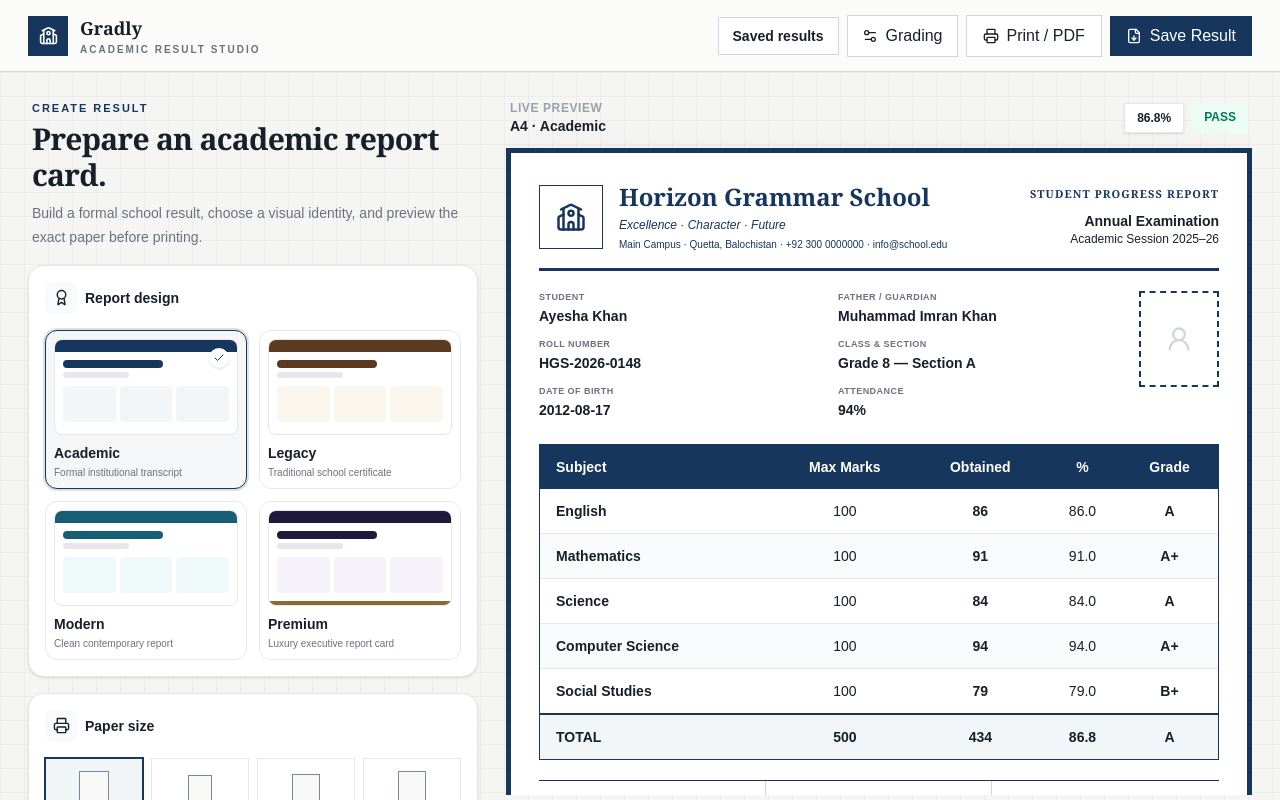
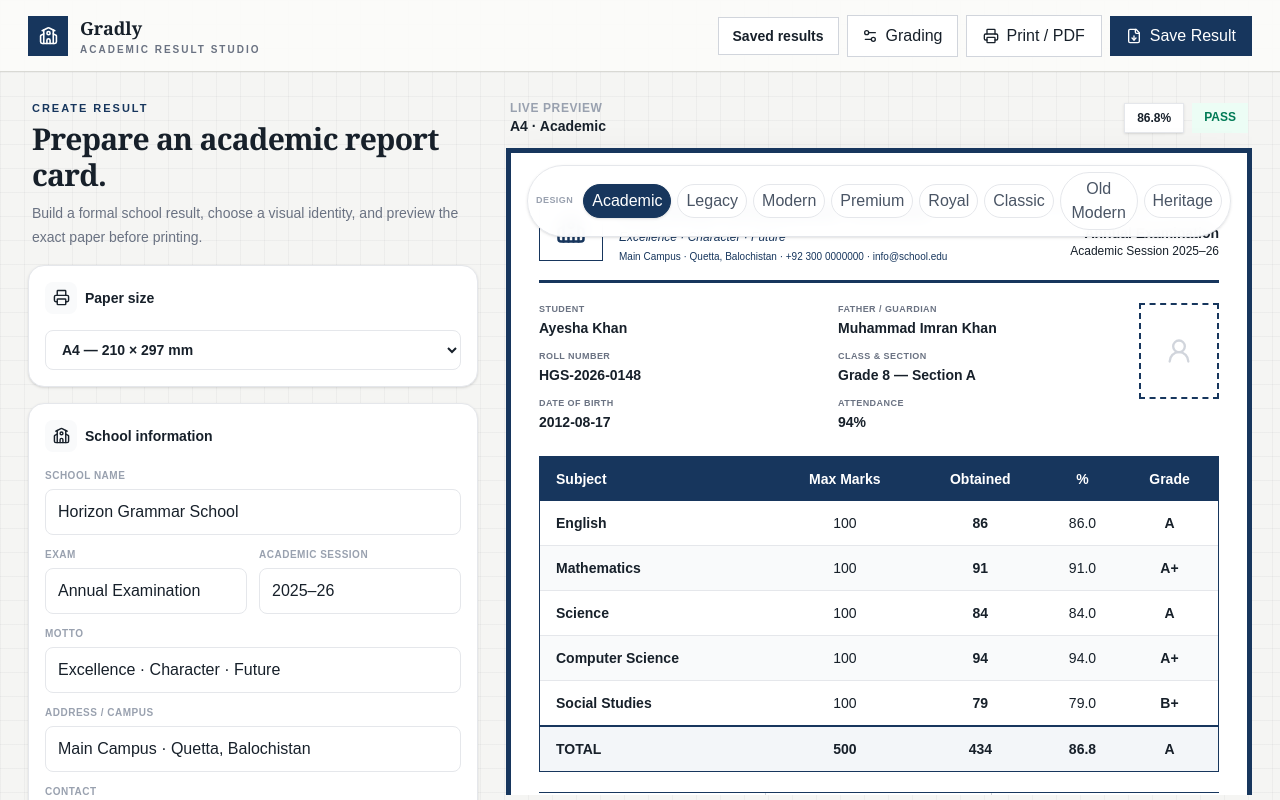
Before and after one commit to merajNizBaloch/gradly, a Next.js app: page / in a window 1280 px wide. Shown: the top 800 px of the page. Built offline with nearby package versions, Linux system fonts and the light colour scheme.

Commit message:
refactor: move design picker into result card

```diff
--- a/src/app/page.tsx
+++ b/src/app/page.tsx
@@ -6,17 +6,21 @@ import { Award, BarChart3, Check, FileDown, ImagePlus, Plus, Printer, School, Se
 import Link from "next/link";
 
 type Subject={id:number;name:string;total:number;obtained:number};
-type Template="academic"|"legacy"|"modern"|"premium";
+type Template="academic"|"legacy"|"modern"|"premium"|"royal"|"classic"|"old-modern"|"heritage";
 type PaperSize="a4"|"a5"|"letter"|"legal"|"custom";
 type Band={grade:string;min:number;label:string};
 const initial:Subject[]=[{id:1,name:"English",total:100,obtained:86},{id:2,name:"Mathematics",total:100,obtained:91},{id:3,name:"Science",total:100,obtained:84},{id:4,name:"Computer Science",total:100,obtained:94},{id:5,name:"Social Studies",total:100,obtained:79}];
 const defaultBands:Band[]=[{grade:"A+",min:90,label:"Outstanding"},{grade:"A",min:80,label:"Excellent"},{grade:"B+",min:70,label:"Very Good"},{grade:"B",min:60,label:"Good"},{grade:"C",min:50,label:"Satisfactory"},{grade:"D",min:40,label:"Needs Improvement"},{grade:"F",min:0,label:"Fail"}];
 const paperPresets={a4:{label:"A4",width:"210mm",height:"297mm",ratio:297/210},a5:{label:"A5",width:"148mm",height:"210mm",ratio:210/148},letter:{label:"Letter",width:"8.5in",height:"11in",ratio:11/8.5},legal:{label:"Legal",width:"8.5in",height:"14in",ratio:14/8.5}} as const;
 const designs:{id:Template;name:string;description:string;ink:string;wash:string;accent:string}[]=[
- {id:"academic",name:"Academic",description:"Formal institutional transcript",ink:"#17365D",wash:"#F3F6F9",accent:"#17365D"},
- {id:"legacy",name:"Legacy",description:"Traditional school certificate",ink:"#5B3A20",wash:"#FBF6EE",accent:"#A9793D"},
- {id:"modern",name:"Modern",description:"Clean contemporary report",ink:"#155E75",wash:"#F0F9FA",accent:"#0E7490"},
- {id:"premium",name:"Premium",description:"Luxury executive report card",ink:"#201A3A",wash:"#F5F2FA",accent:"#8A6A2F"}
+ {id:"academic",name:"Academic",description:"Formal institutional",ink:"#17365D",wash:"#F3F6F9",accent:"#17365D"},
+ {id:"legacy",name:"Legacy",description:"Traditional certificate",ink:"#5B3A20",wash:"#FBF6EE",accent:"#A9793D"},
+ {id:"modern",name:"Modern",description:"Clean contemporary",ink:"#155E75",wash:"#F0F9FA",accent:"#0E7490"},
+ {id:"premium",name:"Premium",description:"Luxury executive",ink:"#201A3A",wash:"#F5F2FA",accent:"#8A6A2F"},
+ {id:"royal",name:"Royal",description:"Previous template",ink:"#17365D",wash:"#F3F6F9",accent:"#17365D"},
+ {id:"classic",name:"Classic",description:"Previous template",ink:"#252525",wash:"#F7F7F5",accent:"#4A4A4A"},
+ {id:"old-modern",name:"Old Modern",description:"Previous template",ink:"#244B5A",wash:"#F1F6F7",accent:"#244B5A"},
+ {id:"heritage",name:"Heritage",description:"Previous template",ink:"#70451F",wash:"#FBF6EE",accent:"#70451F"}
 ];
 function getGrade(p:number,bands:Band[]){return [...bands].sort((a,b)=>b.min-a.min).find(b=>p>=b.min)?.grade??"F"}
 function autoRemark(p:number,status:string){if(status==="FAIL")return "Keep working consistently and focus on the subjects that need improvement.";if(p>=90)return "Outstanding performance. Keep aiming higher and continue your excellent work.";if(p>=80)return "Excellent performance. Continue developing consistency and curiosity.";if(p>=70)return "Very good progress. With continued effort, even stronger results are achievable.";if(p>=60)return "Good progress. Regular revision and practice will help improve further.";return "Satisfactory progress. More focused practice and consistent study are recommended."}
@@ -35,13 +39,15 @@ export default function Home(){
  const verificationUrl=savedId?`${typeof window!=="undefined"?window.location.origin:""}/verify/${savedId}`:"";
  const paper=paperSize==="custom"?{label:"Custom",width:`${Math.max(80,Number(customWidth)||210)}mm`,height:`${Math.max(100,Number(customHeight)||297)}mm`,ratio:Math.max(100,Number(customHeight)||297)/Math.max(80,Number(customWidth)||210)}:paperPresets[paperSize];
  const design=designs.find(d=>d.id===template)!;
+ const legacyStyle=template==="legacy"||template==="heritage";
+ const modernStyle=template==="modern"||template==="old-modern";
+ const premiumStyle=template==="premium";
  return <main className="min-h-screen bg-[#f5f5f3] text-[#17202a] workspace-grid">
   <style jsx global>{`@page{size:${paper.width} ${paper.height};margin:0}.gradly-paper{width:${paper.width};min-height:${paper.height};aspect-ratio:${paper.ratio};box-sizing:border-box}@media print{html,body{width:${paper.width};min-height:${paper.height};margin:0!important;padding:0!important;background:#fff!important}.gradly-paper{width:${paper.width}!important;height:${paper.height}!important;min-height:${paper.height}!important;aspect-ratio:auto!important;box-shadow:none!important}.print-shell{display:block!important;padding:0!important;margin:0!important}.no-print{display:none!important}}`}</style>
   <header className="no-print sticky top-0 z-30 border-b border-[#d9d9d4] bg-[#fbfbf9]/95"><div className="mx-auto flex max-w-[1600px] items-center justify-between px-5 py-3.5 lg:px-7"><div className="flex items-center gap-3"><div className="grid h-10 w-10 place-items-center border border-[#17365D] bg-[#17365D] text-white"><School size={19}/></div><div><div className="font-serif text-lg font-bold">Gradly</div><div className="text-[10px] font-bold uppercase tracking-[.2em] text-gray-500">Academic Result Studio</div></div></div><div className="flex items-center gap-2"><Link href="/results" className="hidden border border-gray-300 bg-white px-3.5 py-2 text-sm font-semibold sm:block">Saved results</Link><button onClick={()=>setShowSettings(v=>!v)} className="hidden items-center gap-2 border border-gray-300 bg-white px-3.5 py-2 text-sm font-semibold sm:flex"><Settings2 size={16}/>Grading</button><button onClick={()=>window.print()} className="hidden items-center gap-2 border border-gray-300 bg-white px-4 py-2 text-sm font-semibold md:flex"><Printer size={16}/>Print / PDF</button><button onClick={saveResult} disabled={saving} className="flex items-center gap-2 bg-[#17365D] px-4 py-2 text-sm font-semibold text-white disabled:opacity-60"><FileDown size={16}/>{saving?"Saving…":"Save Result"}</button></div></div></header>
   <div className="mx-auto grid max-w-[1600px] gap-7 px-5 py-7 lg:grid-cols-[450px_minmax(0,1fr)] lg:px-7">
    <section className="no-print space-y-4"><div className="px-1"><p className="mb-1 text-[11px] font-bold uppercase tracking-[.18em] text-[#17365D]">Create result</p><h1 className="font-serif text-3xl font-bold tracking-tight">Prepare an academic report card.</h1><p className="mt-2 text-sm leading-6 text-gray-500">Build a formal school result, choose a visual identity, and preview the exact paper before printing.</p></div>
-   <Panel title="Report design" icon={<Award size={17}/>}><div className="grid grid-cols-2 gap-3">{designs.map(d=><button key={d.id} onClick={()=>setTemplate(d.id)} className={`group rounded-xl border p-2 text-left transition ${template===d.id?"border-[#17365D] bg-[#f4f6f8] ring-2 ring-[#17365D]/15":"border-gray-200 bg-white hover:border-gray-400"}`}><div className="relative mb-2 h-24 overflow-hidden rounded-lg border border-gray-200 bg-white" style={{color:d.ink}}><div className="h-3" style={{background:d.ink}}/><div className="px-2 pt-2"><div className="mb-1 h-2 w-3/5 rounded-sm" style={{background:d.ink}}/><div className="mb-2 h-1.5 w-2/5 rounded-sm bg-gray-200"/><div className="grid grid-cols-3 gap-1"><span className="h-9 rounded-sm" style={{background:d.wash}}/><span className="h-9 rounded-sm" style={{background:d.wash}}/><span className="h-9 rounded-sm" style={{background:d.wash}}/></div></div>{d.id==="premium"&&<div className="absolute inset-x-0 bottom-0 h-1" style={{background:d.accent}}/>}{template===d.id&&<span className="absolute right-2 top-2 grid h-5 w-5 place-items-center rounded-full bg-white shadow"><Check size={12} style={{color:d.accent}}/></span>}</div><div className="text-sm font-bold">{d.name}</div><div className="mt-0.5 text-[10px] text-gray-500">{d.description}</div></button>)}</div></Panel>
-   <Panel title="Paper size" icon={<Printer size={17}/>}><div className="grid grid-cols-2 gap-2 sm:grid-cols-4">{(Object.keys(paperPresets) as Array<Exclude<PaperSize,"custom">>).map(k=><button key={k} onClick={()=>setPaperSize(k)} className={`border p-3 text-left ${paperSize===k?"border-[#17365D] bg-[#f2f5f8] ring-1 ring-[#17365D]":"border-gray-200 bg-white"}`}><div className="mx-auto mb-2 border border-[#7b8794] bg-[#f8f8f6]" style={{width:k==="a5"?24:k==="a4"?30:28,height:k==="legal"?42:k==="letter"?36:k==="a5"?34:42}}/><span className="block text-xs font-bold">{paperPresets[k].label}</span><span className="text-[9px] text-gray-500">{k==="a4"?"210 × 297 mm":k==="a5"?"148 × 210 mm":k==="letter"?"8.5 × 11 in":"8.5 × 14 in"}</span></button>)}</div><button onClick={()=>setPaperSize("custom")} className={`mt-2 w-full border p-3 text-left ${paperSize==="custom"?"border-[#17365D] bg-[#f2f5f8] ring-1 ring-[#17365D]":"border-gray-200 bg-white"}`}><span className="text-xs font-bold">Custom size</span><span className="ml-2 text-[9px] text-gray-500">Set your own dimensions in millimetres</span></button>{paperSize==="custom"&&<div className="mt-3 grid grid-cols-2 gap-3"><Field label="Width (mm)" value={customWidth} onChange={setCustomWidth} type="number"/><Field label="Height (mm)" value={customHeight} onChange={setCustomHeight} type="number"/></div>}</Panel>
+   <Panel title="Paper size" icon={<Printer size={17}/>}><div className="flex items-center gap-2"><select value={paperSize} onChange={e=>setPaperSize(e.target.value as PaperSize)} className="w-full rounded-lg border border-gray-200 bg-white px-3 py-2.5 text-sm font-semibold"><option value="a4">A4 — 210 × 297 mm</option><option value="a5">A5 — 148 × 210 mm</option><option value="letter">Letter — 8.5 × 11 in</option><option value="legal">Legal — 8.5 × 14 in</option><option value="custom">Custom size</option></select></div>{paperSize==="custom"&&<div className="mt-3 grid grid-cols-2 gap-3"><Field label="Width (mm)" value={customWidth} onChange={setCustomWidth} type="number"/><Field label="Height (mm)" value={customHeight} onChange={setCustomHeight} type="number"/></div>}</Panel>
    {savedId&&<div className="border border-[#b8cdbf] bg-[#f3f8f4] p-4"><div className="flex items-center gap-2 font-bold text-[#285b3a]"><Check size={17}/>Result saved</div><p className="mt-1 text-sm text-[#285b3a]">Report ID: <span className="font-mono font-bold">{savedId}</span></p><div className="mt-3 flex items-center gap-3"><QRCodeSVG value={verificationUrl} size={76} level="M" includeMargin/><div className="flex flex-col gap-2"><Link href={`/verify/${savedId}`} className="bg-[#285b3a] px-3 py-2 text-xs font-bold text-white">Verify record</Link><Link href="/results" className="border border-[#b8cdbf] bg-white px-3 py-2 text-xs font-bold text-[#285b3a]">Open archive</Link></div></div></div>}
    {saveError&&<div className="border border-red-200 bg-red-50 p-3 text-sm font-medium text-red-700">{saveError}</div>}
    {showSettings&&<Panel title="Grading configuration" icon={<Settings2 size={17}/>}><div className="space-y-2">{bands.slice(0,-1).map((b,i)=><div key={b.grade} className="grid grid-cols-[55px_80px_1fr] gap-2"><span className="border border-gray-200 bg-gray-50 px-2 py-2 text-center text-sm font-bold">{b.grade}</span><input type="number" value={b.min} onChange={e=>setBands(all=>all.map((x,j)=>j===i?{...x,min:Number(e.target.value)}:x))} className="border border-gray-200 px-2 py-2 text-sm"/><input value={b.label} onChange={e=>setBands(all=>all.map((x,j)=>j===i?{...x,label:e.target.value}:x))} className="border border-gray-200 px-2 py-2 text-sm"/></div>)}</div></Panel>}
@@ -51,10 +57,11 @@ export default function Home(){
    <Panel title="Signatures" icon={<Upload size={17}/>}><input ref={teacherRef} type="file" accept="image/*" className="hidden" onChange={e=>readImage(e.target.files?.[0],setTeacherSignature)}/><input ref={principalRef} type="file" accept="image/*" className="hidden" onChange={e=>readImage(e.target.files?.[0],setPrincipalSignature)}/><div className="grid grid-cols-2 gap-2"><button onClick={()=>teacherRef.current?.click()} className="border border-dashed border-gray-300 py-3 text-sm font-semibold">{teacherSignature?"Teacher signature added":"Teacher signature"}</button><button onClick={()=>principalRef.current?.click()} className="border border-dashed border-gray-300 py-3 text-sm font-semibold">{principalSignature?"Principal signature added":"Principal signature"}</button></div></Panel>
    </section>
    <section className="min-w-0 lg:sticky lg:top-20 lg:h-[calc(100vh-105px)] lg:overflow-auto"><div className="no-print mb-3 flex items-center justify-between px-1"><div><p className="text-xs font-bold uppercase tracking-wider text-gray-400">Live preview</p><p className="text-sm font-semibold">{paper.label} · {design.name}</p></div><div className="flex gap-2"><span className="border border-gray-200 bg-white px-3 py-1.5 text-xs font-bold shadow-sm">{totals.percent.toFixed(1)}%</span><span className={`px-3 py-1.5 text-xs font-bold ${totals.result==="PASS"?"bg-emerald-50 text-emerald-700":"bg-red-50 text-red-700"}`}>{totals.result}</span></div></div>
-    <div className="print-shell flex justify-center"><article className={`gradly-paper relative mx-auto overflow-hidden bg-white p-7 shadow-2xl print:shadow-none ${template==="legacy"?"border-[8px]":"border-[5px]"}`} style={{borderColor:design.ink}}>
-      {template==="premium"&&<div className="pointer-events-none absolute inset-2 border border-[#8A6A2F]"/>}{template==="legacy"&&<div className="pointer-events-none absolute inset-2 border border-[#A9793D]"/>}
-      <div className={`${template==="modern"?"rounded-2xl border border-gray-200 p-4":"border-b-[3px] pb-4"}`} style={{borderColor:design.ink,backgroundColor:template==="modern"?design.wash:"transparent"}}><div className="flex items-center gap-4"><div className={`grid h-16 w-16 shrink-0 place-items-center overflow-hidden border ${template==="premium"?"rounded-full":""} ${template==="modern"?"rounded-xl":""} bg-white`} style={{borderColor:design.accent}}>{logo?<img src={logo} alt="School logo" className="h-full w-full object-contain"/>:<School size={30} style={{color:design.ink}}/>}</div><div className="min-w-0 flex-1"><h2 className={`${template==="premium"?"tracking-[.08em] uppercase":""} font-serif text-2xl font-bold`} style={{color:design.ink}}>{school}</h2><p className="mt-1 text-xs italic" style={{color:design.accent}}>{motto}</p><p className="mt-1 text-[10px]" style={{color:design.ink}}>{address} · {contact}</p></div><div className="text-right"><p className="font-serif text-[11px] font-bold uppercase tracking-widest" style={{color:design.ink}}>Student Progress Report</p><p className="mt-2 text-sm font-bold">{exam}</p><p className="text-xs">Academic Session {session}</p></div></div></div>
-      <div className="mt-5 grid grid-cols-[1fr_90px] gap-4"><div className="grid grid-cols-2 gap-x-6 gap-y-3 text-sm"><Meta label="Student" value={student}/><Meta label="Father / Guardian" value={father}/><Meta label="Roll Number" value={roll}/><Meta label="Class & Section" value={klass}/><Meta label="Date of Birth" value={dob}/><Meta label="Attendance" value={`${attendance}%`}/></div><div className="flex justify-end">{photo?<img src={photo} alt="Student" className={`${template==="premium"?"rounded-full":""} h-24 w-20 border-2 object-cover`} style={{borderColor:design.accent}}/>:<div className={`${template==="premium"?"rounded-full":""} grid h-24 w-20 place-items-center border-2 border-dashed text-gray-300`} style={{borderColor:design.accent}}><UserRound size={28}/></div>}</div></div>
+    <div className="print-shell flex justify-center"><article className={`gradly-paper relative mx-auto overflow-hidden bg-white p-7 shadow-2xl print:shadow-none ${legacyStyle?"border-[8px]":"border-[5px]"}`} style={{borderColor:design.ink}}>
+      <div className="no-print absolute left-4 right-4 top-3 z-20 flex items-center justify-center gap-1.5 rounded-full border border-gray-200 bg-white/95 px-2 py-1.5 shadow-sm backdrop-blur"><span className="mr-1 hidden text-[9px] font-bold uppercase tracking-wider text-gray-400 sm:inline">Design</span>{designs.map(d=><button key={d.id} title={d.description} aria-label={`Use ${d.name} design`} onClick={()=>setTemplate(d.id)} className={`rounded-full border px-2 py-1 text-[9px] font-bold transition ${template===d.id?"border-[#17365D] bg-[#17365D] text-white shadow":"border-gray-200 bg-white text-gray-600 hover:border-gray-400"}`}>{d.name}</button>)}</div>
+      {premiumStyle&&<><div className="pointer-events-none absolute inset-2 border border-[#8A6A2F]"/><div className="pointer-events-none absolute inset-4 border border-[#d7c18c]"/></>}{legacyStyle&&<div className="pointer-events-none absolute inset-2 border border-[#A9793D]"/>}
+      <div className={`relative ${modernStyle?"rounded-2xl border border-gray-200 p-4":"border-b-[3px] pb-4"}`} style={{borderColor:design.ink,backgroundColor:modernStyle?design.wash:"transparent",marginTop:"12px"}}><div className="flex items-center gap-4"><div className={`grid h-16 w-16 shrink-0 place-items-center overflow-hidden border ${premiumStyle?"rounded-full":""} ${modernStyle?"rounded-xl":""}`} style={{borderColor:design.accent,backgroundColor:"white"}}>{logo?<img src={logo} alt="School logo" className="h-full w-full object-contain"/>:<School size={30} style={{color:design.ink}}/>}</div><div className="min-w-0 flex-1"><h2 className={`${premiumStyle?"tracking-[.08em] uppercase":""} font-serif text-2xl font-bold`} style={{color:design.ink}}>{school}</h2><p className="mt-1 text-xs italic" style={{color:design.accent}}>{motto}</p><p className="mt-1 text-[10px]" style={{color:design.ink}}>{address} · {contact}</p></div><div className="text-right"><p className="font-serif text-[11px] font-bold uppercase tracking-widest" style={{color:design.ink}}>Student Progress Report</p><p className="mt-2 text-sm font-bold">{exam}</p><p className="text-xs">Academic Session {session}</p></div></div></div>
+      <div className="mt-5 grid grid-cols-[1fr_90px] gap-4"><div className="grid grid-cols-2 gap-x-6 gap-y-3 text-sm"><Meta label="Student" value={student}/><Meta label="Father / Guardian" value={father}/><Meta label="Roll Number" value={roll}/><Meta label="Class & Section" value={klass}/><Meta label="Date of Birth" value={dob}/><Meta label="Attendance" value={`${attendance}%`}/></div><div className="flex justify-end">{photo?<img src={photo} alt="Student" className={`${premiumStyle?"rounded-full":""} h-24 w-20 border-2 object-cover`} style={{borderColor:design.accent}}/>:<div className={`${premiumStyle?"rounded-full":""} grid h-24 w-20 place-items-center border-2 border-dashed text-gray-300`} style={{borderColor:design.accent}}><UserRound size={28}/></div>}</div></div>
       <div className="mt-6 overflow-hidden border" style={{borderColor:design.ink}}><table className="w-full text-sm"><thead style={{backgroundColor:design.ink,color:"white"}}><tr><th className="px-4 py-3 text-left">Subject</th><th className="px-3 py-3 text-center">Max Marks</th><th className="px-3 py-3 text-center">Obtained</th><th className="px-3 py-3 text-center">%</th><th className="px-3 py-3 text-center">Grade</th></tr></thead><tbody>{subjects.map((s,i)=>{const pct=s.total?s.obtained/s.total*100:0;return <tr key={s.id} className={i%2?"bg-gray-50":"bg-white"}><td className="border-b border-gray-200 px-4 py-3 font-semibold">{s.name}</td><td className="border-b border-gray-200 px-3 py-3 text-center">{s.total}</td><td className="border-b border-gray-200 px-3 py-3 text-center font-bold">{s.obtained}</td><td className="border-b border-gray-200 px-3 py-3 text-center">{pct.toFixed(1)}</td><td className="border-b border-gray-200 px-3 py-3 text-center font-black">{getGrade(pct,bands)}</td></tr>})}<tr className="font-black" style={{borderTop:`2px solid ${design.ink}`,backgroundColor:design.wash}}><td className="px-4 py-3">TOTAL</td><td className="px-3 py-3 text-center">{totals.total}</td><td className="px-3 py-3 text-center">{totals.obtained}</td><td className="px-3 py-3 text-center">{totals.percent.toFixed(1)}</td><td className="px-3 py-3 text-center">{totals.grade}</td></tr></tbody></table></div>
       <div className="mt-5 grid grid-cols-3 border-y" style={{borderColor:design.ink}}><Stat label="Overall Grade" value={totals.grade}/><Stat label="Class Position" value={position?`#${position}`:"—"}/><Stat label="Result" value={totals.result}/></div>
       <div className="mt-5 border p-4" style={{backgroundColor:design.wash,borderColor:design.accent}}><p className="font-serif text-[10px] font-bold uppercase tracking-widest" style={{color:design.ink}}>Principal's Remarks</p><p className="mt-1 text-sm font-medium leading-6">{autoRemark(totals.percent,totals.result)}</p></div>
```
